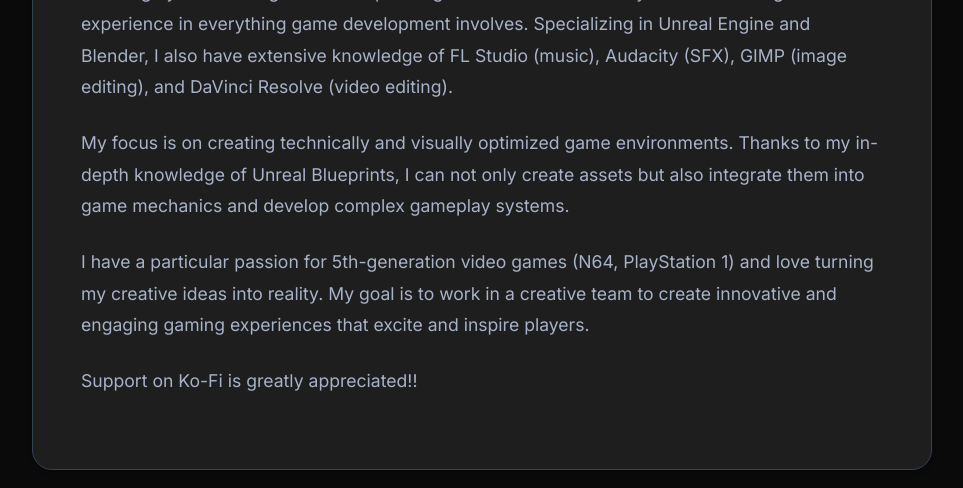
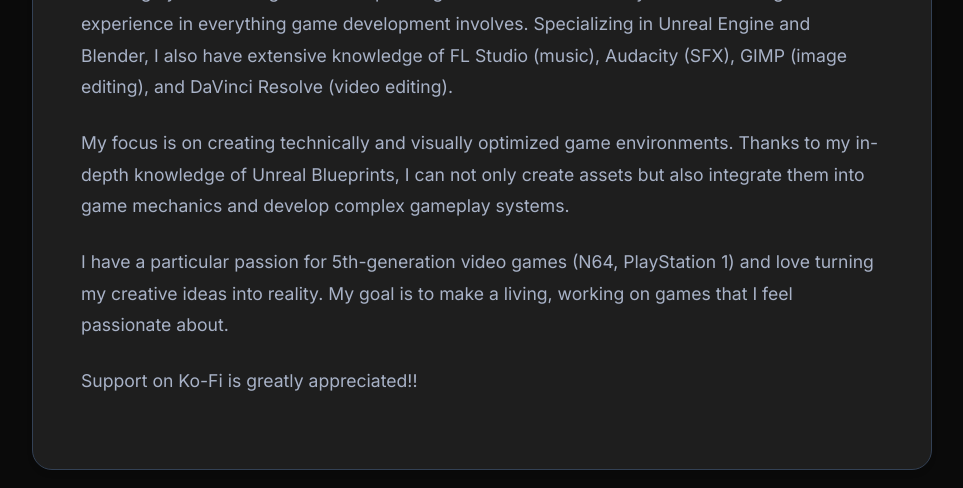
Before and after one commit to SirDiabo/sirdiabo.github.io, a plain HTML site: page index.html in a window 1280 px wide. Shown: the part 6851-7339 px from the top of the page, without its empty margins (158-1121 px from the left). Drawn offline with Linux system fonts and the light colour scheme.

Commit message:
Updated About me

```diff
--- a/index.html
+++ b/index.html
@@ -1073,7 +1073,7 @@
                     My focus is on creating technically and visually optimized game environments. Thanks to my in-depth knowledge of Unreal Blueprints, I can not only create assets but also integrate them into game mechanics and develop complex gameplay systems.
                 </p>
                 <p>
-                    I have a particular passion for 5th-generation video games (N64, PlayStation 1) and love turning my creative ideas into reality. My goal is to work in a creative team to create innovative and engaging gaming experiences that excite and inspire players.
+                    I have a particular passion for 5th-generation video games (N64, PlayStation 1) and love turning my creative ideas into reality. My goal is to make a living, working on games that I feel passionate about.
                 </p>
                 <p>
                     Support on Ko-Fi is greatly appreciated!!
```
